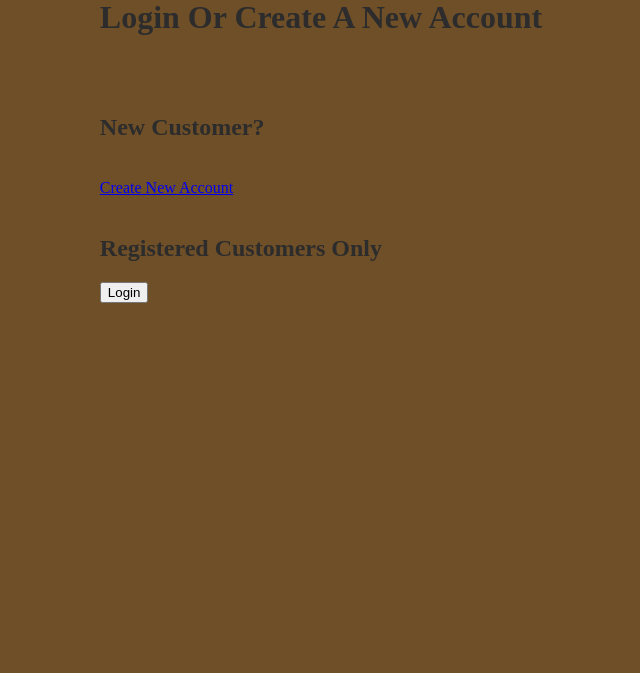
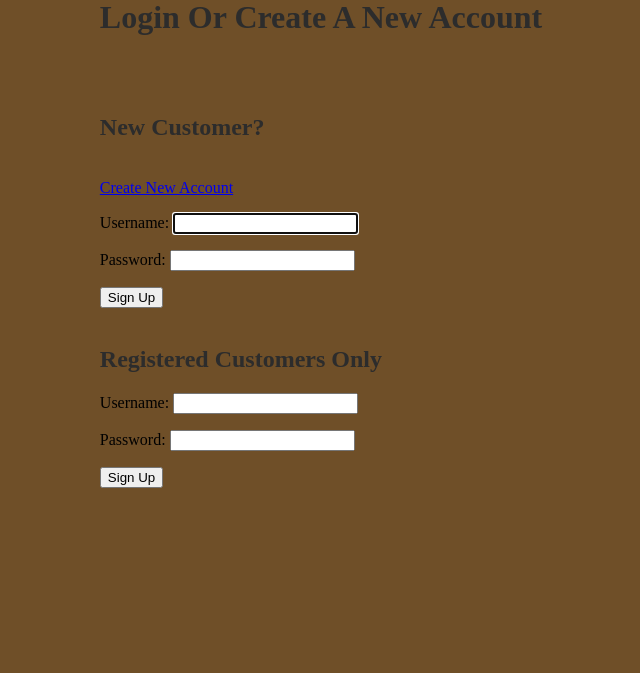
Before and after one commit to IzzeddinHammad/CA2, a Django app: page /accounts/login/ in a window 1280 px wide. Shown: the part 127-800 px from the top of the page, without its empty margins (319-959 px from the left). Run offline with Django 5.2, Linux system fonts and the light colour scheme.

Commit message:
accounts hmtl amend

```diff
--- a/accounts/templates/registration/login.html
+++ b/accounts/templates/registration/login.html
@@ -10,6 +10,7 @@
     <div class="container">
         <br>
         <h1 class="my_title text-center">Login or Create a New Account</h1>
+
         <br>
         <div class="row">
             <div class="col-12 col-sm-12 col-md-12 col-lg-6 text-center my_custom_div">
@@ -18,13 +19,20 @@
                 <br>
                 <a href="{% url 'accounts:signup' %}" class="btn btn-secondary">Create New Account</a>
             </div>
+            <form method="post">
+                {% csrf_token %}
+                {{ form.as_p }}
+                <button type="submit">Sign Up</button>
+                </form>
             <div class="col-12 col-sm-12 col-md-12 col-lg-6 bg-light">
                 <div>
                     <br>
                     <h2 class="my_title">Registered Customers Only</h2>
                     <form method="post">
                         {% csrf_token %}
-                        <button type="submit" class="btn btn-secondary">Login</button>
+                        {{ form.as_p }}
+                        <button type="submit">Sign Up</button>
+                        </form>
                     </form>
                     <br>
                 </div>
--- a/templates/base.html
+++ b/templates/base.html
@@ -20,7 +20,7 @@
         </a>
 
 
-        <a href="{% url 'login' %}">login</a>
+
 
 
 
```
Also changed, not shown: accounts/templates/registration/signup.html (added, +10 -0 lines), 1 other file.
